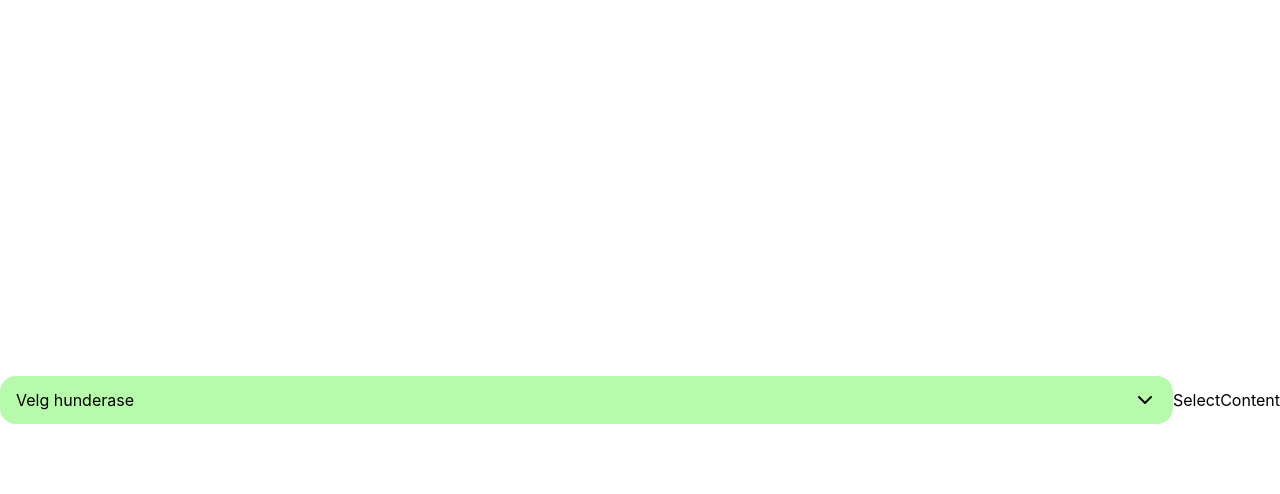
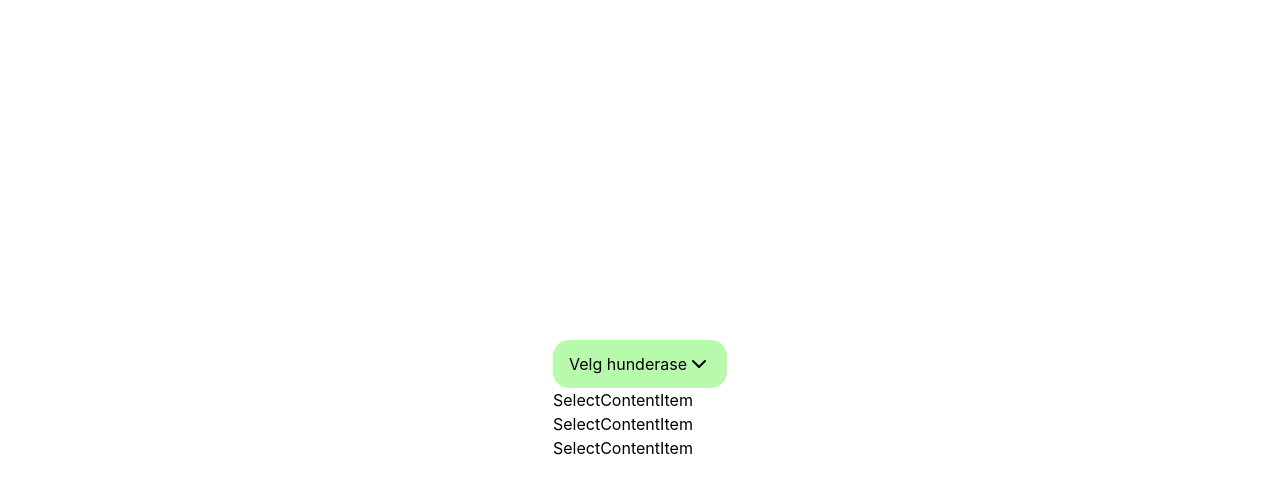
Before and after one commit to RiatIO/case-select, a React (Vite) app: page / in a window 1280 px wide. Both pictures are taken after a click on the button "Velg hunderase". Shown: the top 494 px of the page. Built offline with nearby package versions, Linux system fonts and the light colour scheme.

Commit message:
fix(select): add toggle visibility option to the button

```diff
--- a/src/components/select.tsx
+++ b/src/components/select.tsx
@@ -10,6 +10,7 @@ import {
 
 interface SelectContext {
   open: boolean;
+  toggleVisibility: () => void;
   toggleOpen: () => void;
   toggleClose: () => void;
 }
@@ -33,16 +34,27 @@ export const Select: React.FC<PropsWithChildren<SelectProps>> & {
 } = ({ children }) => {
   const [open, setOpen] = useState(false);
 
+  const handleToggleVisibility = useCallback(
+    () => setOpen((prevState) => !prevState),
+    []
+  );
   const handleOpen = useCallback(() => setOpen(true), []);
   const handleClose = useCallback(() => setOpen(false), []);
 
   const value = useMemo(
-    () => ({ open, toggleOpen: handleOpen, toggleClose: handleClose }),
-    [open, handleOpen, handleClose]
+    () => ({
+      open,
+      toggleOpen: handleOpen,
+      toggleClose: handleClose,
+      toggleVisibility: handleToggleVisibility,
+    }),
+    [open, handleOpen, handleClose, handleToggleVisibility]
   );
 
   return (
-    <SelectContext.Provider value={value}>{children}</SelectContext.Provider>
+    <div className="relative">
+      <SelectContext.Provider value={value}>{children}</SelectContext.Provider>
+    </div>
   );
 };
 
@@ -50,11 +62,11 @@ interface SelectTriggerProps {}
 export const SelectTrigger: React.FC<PropsWithChildren<SelectTriggerProps>> = ({
   children,
 }) => {
-  const { open, toggleOpen } = useSelectContext();
+  const { open, toggleVisibility } = useSelectContext();
 
   return (
     <button
-      onClick={toggleOpen}
+      onClick={toggleVisibility}
       className="flex justify-between w-full px-4 py-3 bg-gray-100 rounded-2xl cursor-pointer focus:bg-select-focus focus:outline-none"
       aria-expanded={open}
       aria-haspopup="menu"
@@ -66,12 +78,16 @@ export const SelectTrigger: React.FC<PropsWithChildren<SelectTriggerProps>> = ({
 };
 
 interface SelectContentProps {}
-export const SelectContent: React.FC<SelectContentProps> = () => {
-  return (
-    <div>
-      <h1>SelectContent</h1>
-    </div>
-  );
+export const SelectContent: React.FC<PropsWithChildren<SelectContentProps>> = ({
+  children,
+}) => {
+  const { open } = useSelectContext();
+
+  if (!open) {
+    return null;
+  }
+
+  return <div>{children}</div>;
 };
 
 interface SelectItemProps {}
```
